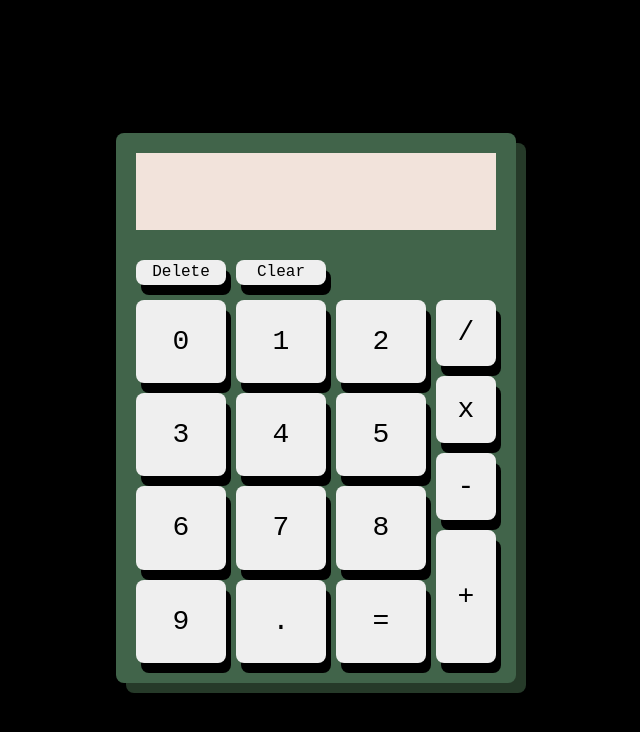
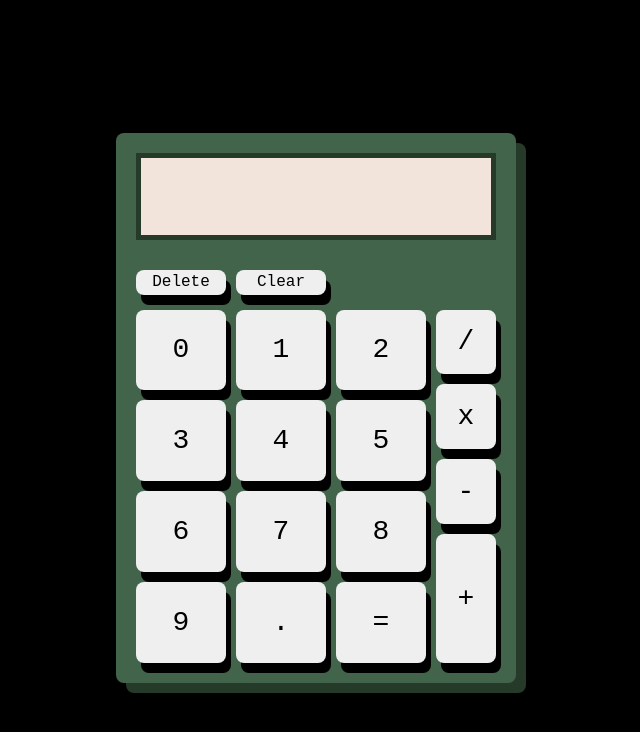
Before and after one commit to vitorlz/Calculator, a plain HTML site: page index.html in a window 1280 px wide. Shown: the whole page, without its empty margins (324-964 px from the left). Drawn offline with Linux system fonts and the light colour scheme; a web font is replaced by a local one.

Commit message:
Add border to display

```diff
--- a/style.css
+++ b/style.css
@@ -29,6 +29,7 @@ body{
     justify-content: flex-end;
     align-items: flex-end;
     font-family: 'DS-Digital', sans-serif;
+    border: 5px solid  #263A29;
 }
 
 .buttons{
```
